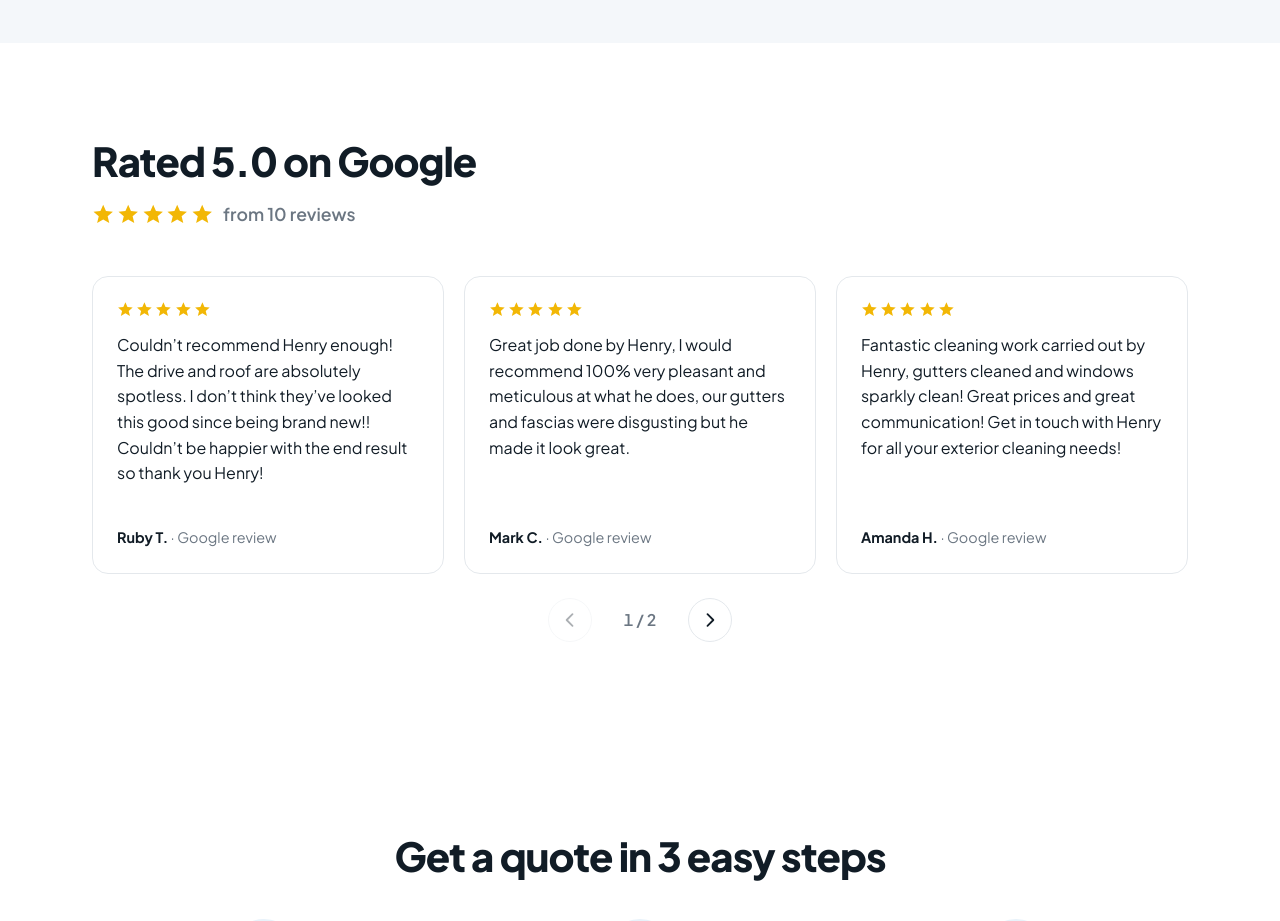
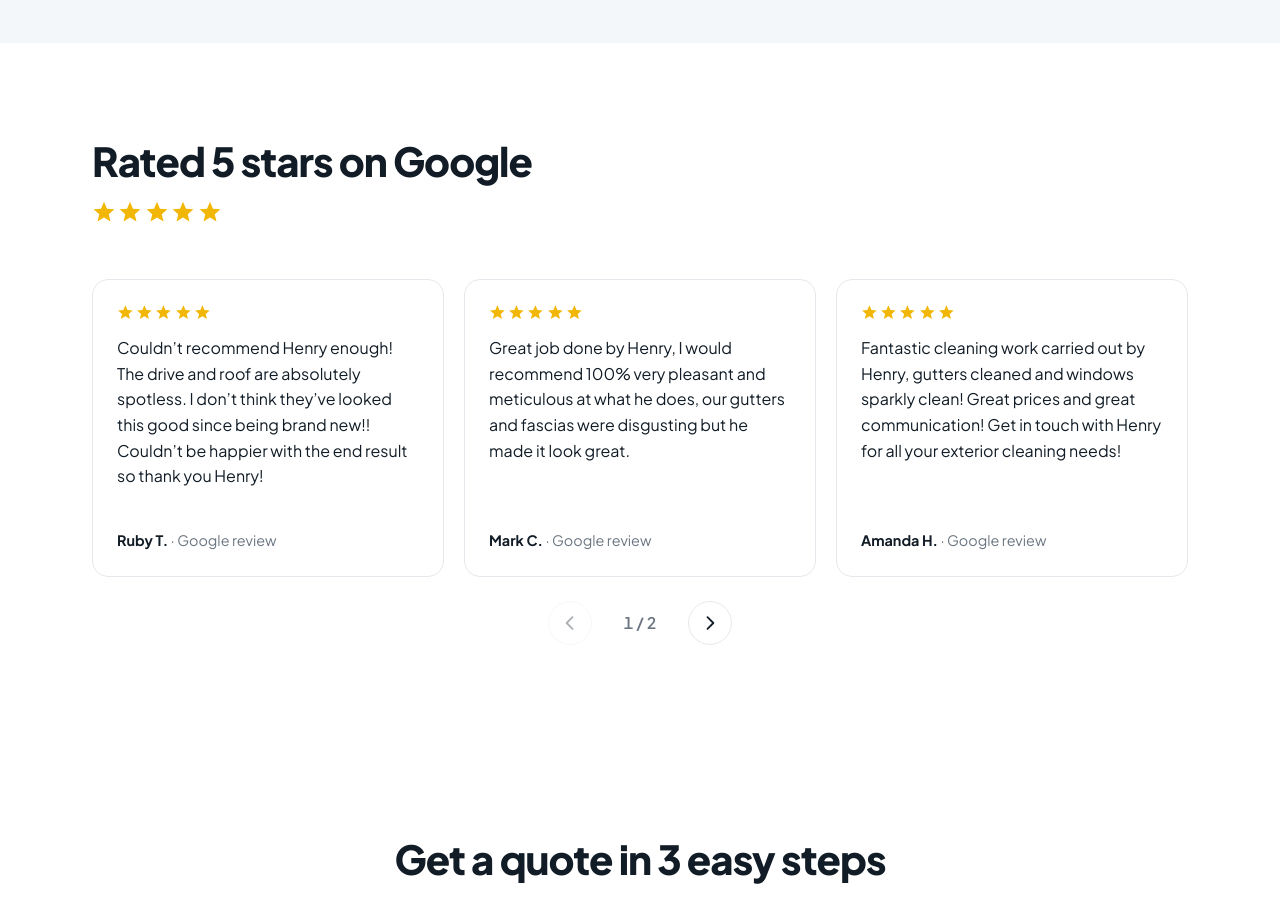
Before and after one commit to jakec116399-pixel/henry-jet-washing, a plain HTML site: page index.html in a window 1280 px wide. Shown: the part 2420-3341 px from the top of the page. Drawn offline with Linux system fonts and the light colour scheme.

Commit message:
Reviews: keep the 5-star heading, drop the review count
Heading is now "Rated 5 stars on Google" with large gold stars, so nothing needs updating as new reviews arrive.

Co-Authored-By: Claude Opus 5.5 <noreply@anthropic.com>
Claude-Session: https://claude.ai/code/session_01XEApMpUn1SWgqALE7KAZwr

```diff
--- a/css/style.css
+++ b/css/style.css
@@ -702,15 +702,6 @@ h3 {
 }
 
 /* ---------- Reviews ---------- */
-.reviews-score {
-  display: flex;
-  align-items: center;
-  gap: 0.6rem;
-  margin-top: 0.5rem;
-  font-weight: 600;
-  color: var(--text-muted);
-}
-
 .stars {
   display: inline-flex;
   gap: 0.15rem;
@@ -722,9 +713,13 @@ h3 {
   fill: var(--gold);
 }
 
+.reviews-score {
+  margin-top: 0.6rem;
+}
+
 .stars--lg svg {
-  width: 1.4rem;
-  height: 1.4rem;
+  width: 1.5rem;
+  height: 1.5rem;
 }
 
 .review-card {
--- a/index.html
+++ b/index.html
@@ -290,12 +290,12 @@
     </section>
 
     <!-- ============ REVIEWS ============ -->
-    <!-- Real Google reviews, copied word for word. Update the rating and count when new reviews come in. -->
+    <!-- Real Google reviews, copied word for word. Shows the 5-star rating but no review count, so the count never goes out of date. If the rating ever drops below 5, change the heading. -->
     <section id="reviews" class="reviews">
       <div class="container">
         <div class="section-head reviews-head">
-          <h2>Rated 5.0 on Google</h2>
-          <p class="reviews-score"><span class="stars stars--lg" role="img" aria-label="5 out of 5 stars"><svg viewBox="0 0 24 24"><path d="M12 1.8l2.95 6.9 7.45.6-5.65 4.9 1.75 7.3L12 17.6l-6.5 3.9 1.75-7.3L1.6 9.3l7.45-.6z"/></svg><svg viewBox="0 0 24 24"><path d="M12 1.8l2.95 6.9 7.45.6-5.65 4.9 1.75 7.3L12 17.6l-6.5 3.9 1.75-7.3L1.6 9.3l7.45-.6z"/></svg><svg viewBox="0 0 24 24"><path d="M12 1.8l2.95 6.9 7.45.6-5.65 4.9 1.75 7.3L12 17.6l-6.5 3.9 1.75-7.3L1.6 9.3l7.45-.6z"/></svg><svg viewBox="0 0 24 24"><path d="M12 1.8l2.95 6.9 7.45.6-5.65 4.9 1.75 7.3L12 17.6l-6.5 3.9 1.75-7.3L1.6 9.3l7.45-.6z"/></svg><svg viewBox="0 0 24 24"><path d="M12 1.8l2.95 6.9 7.45.6-5.65 4.9 1.75 7.3L12 17.6l-6.5 3.9 1.75-7.3L1.6 9.3l7.45-.6z"/></svg></span> <span>from 10 reviews</span></p>
+          <h2>Rated 5 stars on Google</h2>
+          <p class="reviews-score"><span class="stars stars--lg" role="img" aria-label="5 out of 5 stars"><svg viewBox="0 0 24 24"><path d="M12 1.8l2.95 6.9 7.45.6-5.65 4.9 1.75 7.3L12 17.6l-6.5 3.9 1.75-7.3L1.6 9.3l7.45-.6z"/></svg><svg viewBox="0 0 24 24"><path d="M12 1.8l2.95 6.9 7.45.6-5.65 4.9 1.75 7.3L12 17.6l-6.5 3.9 1.75-7.3L1.6 9.3l7.45-.6z"/></svg><svg viewBox="0 0 24 24"><path d="M12 1.8l2.95 6.9 7.45.6-5.65 4.9 1.75 7.3L12 17.6l-6.5 3.9 1.75-7.3L1.6 9.3l7.45-.6z"/></svg><svg viewBox="0 0 24 24"><path d="M12 1.8l2.95 6.9 7.45.6-5.65 4.9 1.75 7.3L12 17.6l-6.5 3.9 1.75-7.3L1.6 9.3l7.45-.6z"/></svg><svg viewBox="0 0 24 24"><path d="M12 1.8l2.95 6.9 7.45.6-5.65 4.9 1.75 7.3L12 17.6l-6.5 3.9 1.75-7.3L1.6 9.3l7.45-.6z"/></svg></span></p>
         </div>
 
         <div class="carousel" data-carousel>
```
Also changed, not shown: 1 other file.
